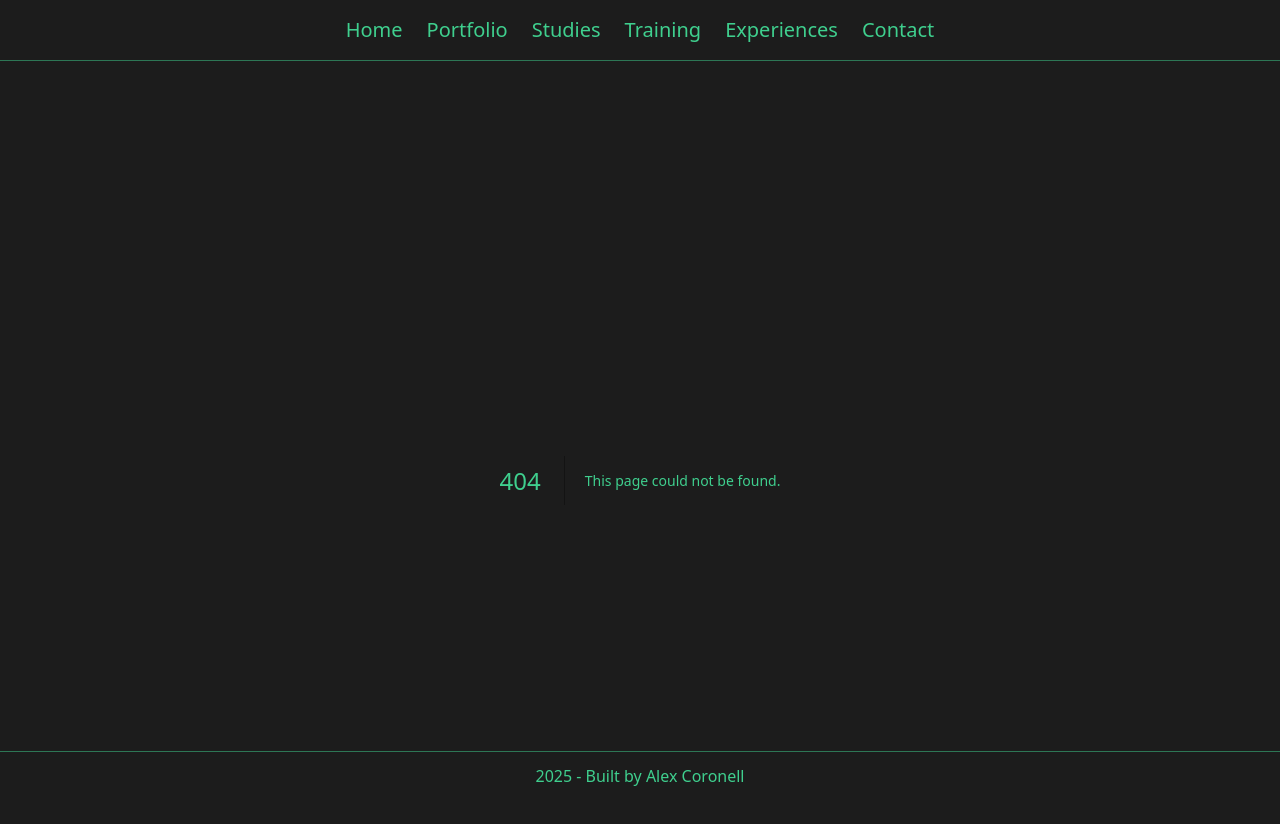
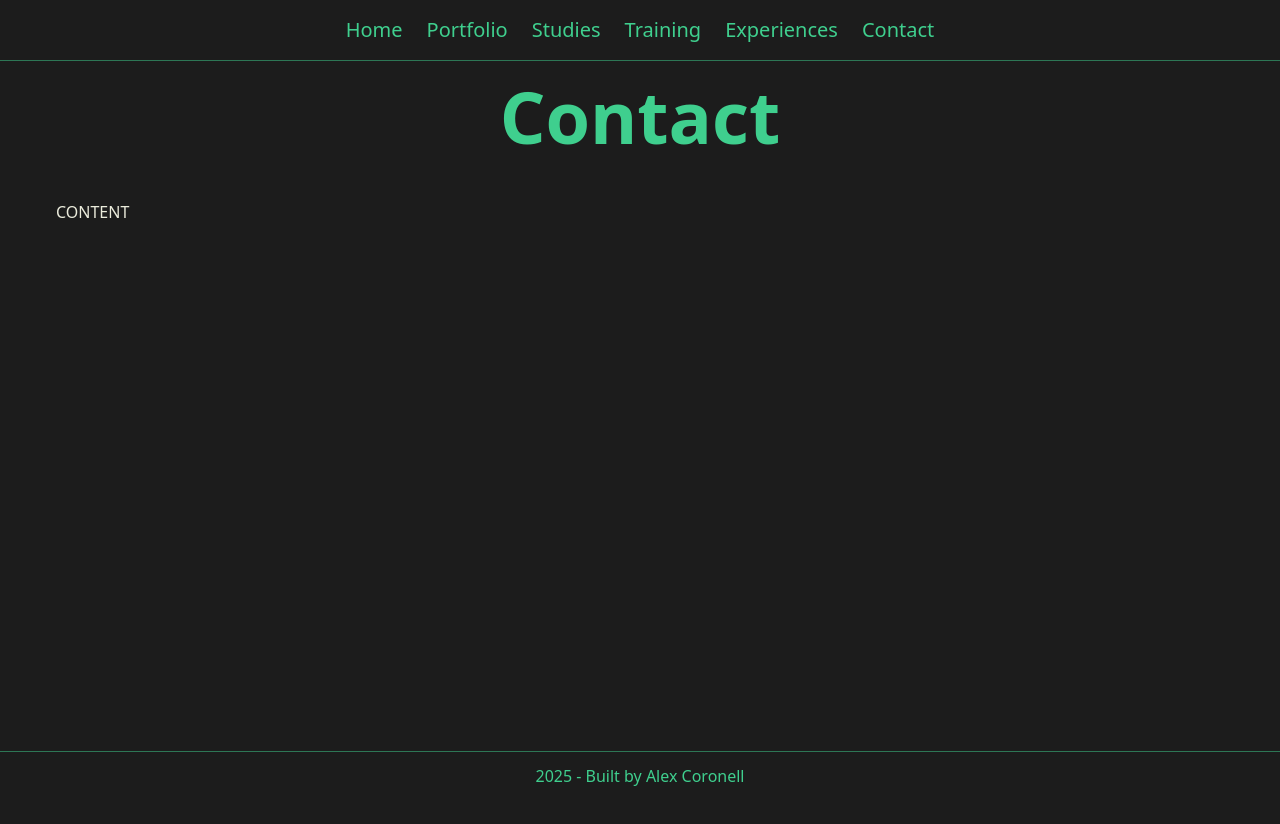
Before and after one commit to alexcoronell/resume-online-next-supabase, a Next.js app: page /admin/contact in a window 1280 px wide. Before the commit this address had no page. Shown: the top 824 px of the page. After the commit the page ends 800 px from the top, so only its background shows below. Built offline with nearby package versions, Linux system fonts and the light colour scheme.

Commit message:
Admin pages created

```diff
--- /dev/null
+++ b/app/admin/contact/page.tsx
@@ -0,0 +1,6 @@
+import SectionPage from '@/components/SectionPage';
+
+export default async function AdminPage() {
+  const titlePage = 'Contact';
+  return <SectionPage titlePage={titlePage}>CONTENT</SectionPage>;
+}
--- /dev/null
+++ b/app/admin/experiences/page.tsx
@@ -0,0 +1,6 @@
+import SectionPage from '@/components/SectionPage';
+
+export default async function AdminPage() {
+  const titlePage = 'Experiences';
+  return <SectionPage titlePage={titlePage}>CONTENT</SectionPage>;
+}
--- /dev/null
+++ b/app/admin/institutes/page.tsx
@@ -0,0 +1,6 @@
+import SectionPage from '@/components/SectionPage';
+
+export default async function AdminPage() {
+  const titlePage = 'Institutes';
+  return <SectionPage titlePage={titlePage}>CONTENT</SectionPage>;
+}
--- /dev/null
+++ b/app/admin/page.tsx
@@ -0,0 +1,6 @@
+import SectionPage from '@/components/SectionPage';
+
+export default async function AdminPage() {
+  const titlePage = 'Admin menu';
+  return <SectionPage titlePage={titlePage}>CONTENT</SectionPage>;
+}
--- /dev/null
+++ b/app/admin/pages/page.tsx
@@ -0,0 +1,6 @@
+import SectionPage from '@/components/SectionPage';
+
+export default async function AdminPage() {
+  const titlePage = 'Pages';
+  return <SectionPage titlePage={titlePage}>CONTENT</SectionPage>;
+}
--- /dev/null
+++ b/app/admin/portfolio/page.tsx
@@ -0,0 +1,6 @@
+import SectionPage from '@/components/SectionPage';
+
+export default async function AdminPage() {
+  const titlePage = 'Portfolio';
+  return <SectionPage titlePage={titlePage}>CONTENT</SectionPage>;
+}
--- /dev/null
+++ b/app/admin/profile/page.tsx
@@ -0,0 +1,6 @@
+import SectionPage from '@/components/SectionPage';
+
+export default async function AdminPage() {
+  const titlePage = 'Profile';
+  return <SectionPage titlePage={titlePage}>CONTENT</SectionPage>;
+}
--- /dev/null
+++ b/app/admin/studies/page.tsx
@@ -0,0 +1,6 @@
+import SectionPage from '@/components/SectionPage';
+
+export default async function AdminPage() {
+  const titlePage = 'Studies';
+  return <SectionPage titlePage={titlePage}>CONTENT</SectionPage>;
+}
--- /dev/null
+++ b/app/admin/trainings/page.tsx
@@ -0,0 +1,6 @@
+import SectionPage from '@/components/SectionPage';
+
+export default async function AdminPage() {
+  const titlePage = 'Training';
+  return <SectionPage titlePage={titlePage}>CONTENT</SectionPage>;
+}
```
